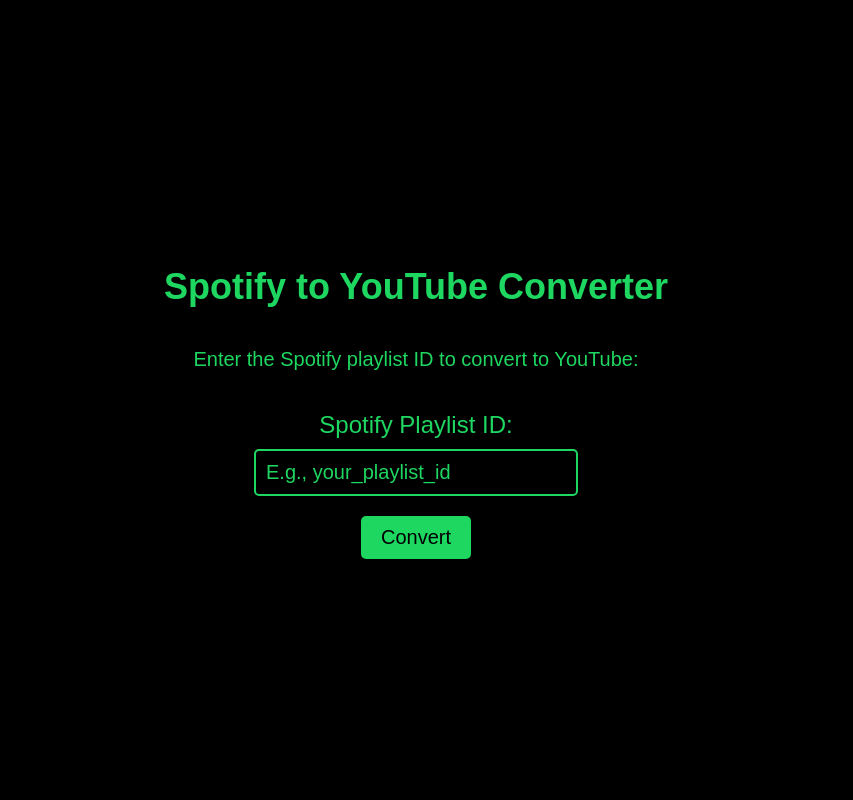
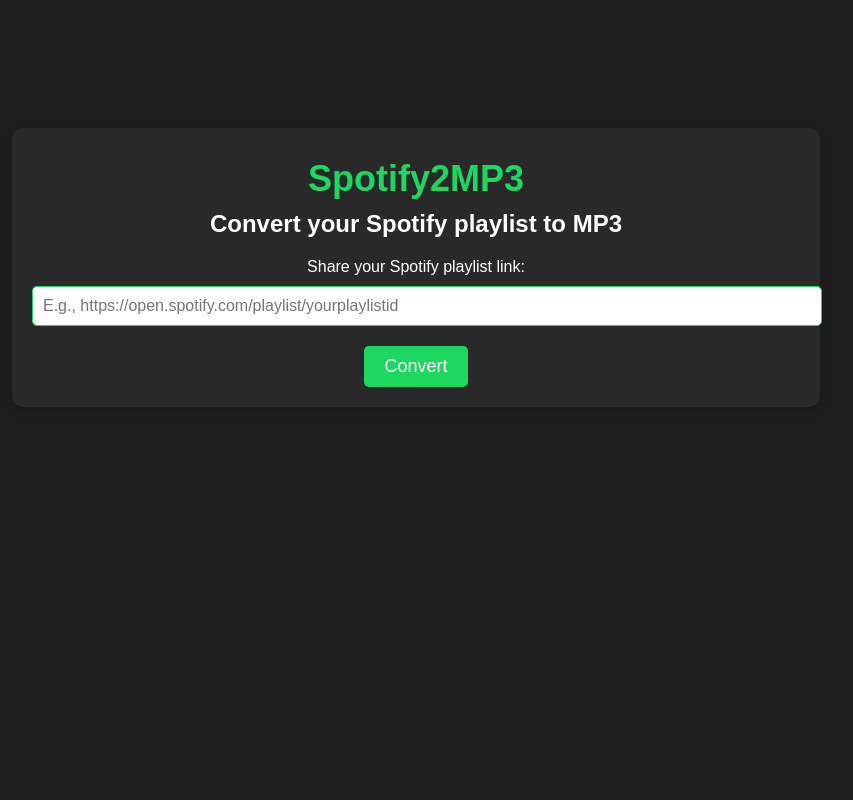
Before and after one commit to IgnatEduardo/SpotiTube-MP3-Converter, a Flask app: page / in a window 1280 px wide. Shown: the whole page, without its empty margins (224-1077 px from the left). Run offline with Flask 3, Linux system fonts and the light colour scheme; parts of the project's set-up code (start-up, migrations or seed data) failed here and were passed over.

Commit message:
fixed zip file bug + convert page + new style

```diff
--- a/flaskapp/app.py
+++ b/flaskapp/app.py
@@ -1,16 +1,15 @@
 from flask import Flask, render_template, request, send_file
 import os
-import json
+from pytube import YouTube
 from download_util import download_mp3
 from spotify_util import authenticate_spotify, get_playlist_tracks
 from youtube_util import search_youtube
 
 app = Flask(__name__)
 
-with open('config.json') as config_file:
-    config = json.load(config_file)
-
-YOUTUBE_API_KEY = os.environ.get('YOUTUBE_API_KEY', config.get('YOUTUBE_API_KEY', ''))
+def sanitize_filename(title):
+    # Replace spaces and special characters with underscores
+    return ''.join(c if c.isalnum() or c in '._-' else '_' for c in title)
 
 @app.route('/')
 def index():
@@ -18,43 +17,37 @@ def index():
 
 @app.route('/convert', methods=['POST'])
 def convert():
-    playlist_id = request.form['playlist_id']
-    download_path = 'downloads'  # Set your download directory
-    youtube_api_key = YOUTUBE_API_KEY
+    playlist_url = request.form['playlist_url']
+    #check the playlist url is the correct format https://open.spotify.com/playlist/yourplaylistid
+    playlist_url = playlist_url.split('playlist/')[1]
+    playlist_url = playlist_url.split('?')[0]
+    download_path = 'D://'  # Set your download directory
 
     if not os.path.exists(download_path):
         os.makedirs(download_path)
 
     spotify_client = authenticate_spotify()
-    playlist_tracks = get_playlist_tracks(spotify_client, playlist_id)
-
-    mp3_files = []
+    playlist_tracks = get_playlist_tracks(spotify_client, playlist_url)
 
     for track in playlist_tracks:
         track_name = track['track']['name']
         artist_name = track['track']['artists'][0]['name']
         search_query = f"{track_name} {artist_name} official audio"
 
+        youtube_urls = []
+
         try:
-            youtube_url = search_youtube(youtube_api_key, search_query)
+            youtube_url = search_youtube(search_query)
             if youtube_url:
-                mp3_file_path = download_mp3(youtube_url, download_path)
-                mp3_files.append(mp3_file_path)
+                youtube_urls.append(youtube_url)
             else:
                 print(f"Video not found for query: {search_query}")
         except Exception as e:
             print(f"An error occurred while searching for '{search_query}': {e}")
 
-    if mp3_files:
-        zip_file_path = os.path.join(download_path, 'downloaded_mp3.zip')
-        # Compress the downloaded MP3 files into a ZIP archive
-        import shutil
-        shutil.make_archive(zip_file_path[:-4], 'zip', download_path)
-
-        # Return the ZIP file as an attachment
-        return send_file(zip_file_path, as_attachment=True)
-
-    return "No MP3 files downloaded."
+        for youtube_url in youtube_urls:
+            download_mp3(youtube_url, download_path)
+    return render_template('convert.html')
 
 if __name__ == "__main__":
     app.run()
--- a/flaskapp/download_util.py
+++ b/flaskapp/download_util.py
@@ -1,9 +1,6 @@
 from pytube import YouTube
-import os
 
 def download_mp3(youtube_url, download_path):
     yt_video = YouTube(youtube_url)
     stream = yt_video.streams.filter(only_audio=True).first()
-    mp3_file_path = os.path.join(download_path, f'{yt_video.title}.mp3')
-    stream.download(output_path=download_path, filename=yt_video.title)
-    return mp3_file_path
+    stream.download(output_path=download_path)
--- a/flaskapp/static/style.css
+++ b/flaskapp/static/style.css
@@ -1,62 +1,81 @@
 body {
     font-family: Arial, sans-serif;
-    background-color: #000; /* Black background */
-    color: #1ED760; /* Spotify green text */
-    text-align: center;
+    background-color: #1e1e1e;
+    color: #fff;
     margin: 0;
     padding: 0;
-    height: 100vh;
-    display: flex;
-    flex-direction: column;
-    justify-content: center;
-    align-items: center;
+}
+
+.container {
+    text-align: center;
+    margin: 10% auto;
+    width: 60%;
+    background-color: #292929;
+    border-radius: 10px;
+    padding: 20px;
+    box-shadow: 0 4px 8px rgba(0, 0, 0, 0.2);
 }
 
 h1 {
     font-size: 36px;
-    margin-bottom: 20px;
+    margin: 10px 0;
+    color: #1ed760;
 }
 
-p {
-    font-size: 20px;
-    margin-bottom: 30px;
+h2 {
+    font-size: 24px;
+    margin: 10px 0;
 }
 
 form {
-    margin-top: 10px;
+    margin-top: 20px;
+    text-align: center;
 }
 
 label {
+    font-size: 16px;
     display: block;
-    font-size: 24px;
     margin-bottom: 10px;
 }
 
 input[type="text"] {
-    width: 300px;
+    width: 100%;
     padding: 10px;
-    font-size: 20px;
-    border: 2px solid #1ED760; /* Green border */
+    border: 1px solid #1ed760;
     border-radius: 5px;
+    font-size: 16px;
     margin-bottom: 20px;
-    background-color: #000; /* Black background */
-    color: #1ED760; /* Spotify green text */
-}
-
-input[type="text"]::placeholder {
-    color: #1ED760; /* Green placeholder text */
 }
 
 input[type="submit"] {
+    background-color: #1ed760;
+    color: #fff;
     padding: 10px 20px;
-    background-color: #1ED760; /* Spotify green button */
-    color: #000; /* Black text */
+    font-size: 18px;
     border: none;
-    font-size: 20px;
+    border-radius: 5px;
     cursor: pointer;
-    border-radius: 5px;
 }
 
 input[type="submit"]:hover {
-    background-color: #1DB954; /* Slightly darker green on hover */
+    background-color: #0e0e0e;
 }
+
+input[type="submit"]:focus {
+    outline: none;
+}
+
+.convert-more-button {
+    display: inline-block;
+    background-color: #1ed760;
+    color: #fff;
+    padding: 10px 20px;
+    font-size: 18px;
+    text-decoration: none;
+    border-radius: 5px;
+    margin-top: 20px;
+}
+
+.convert-more-button:hover {
+    background-color: #0e0e0e;
+}
--- a/flaskapp/templates/index.html
+++ b/flaskapp/templates/index.html
@@ -1,18 +1,20 @@
 <!DOCTYPE html>
 <html>
 <head>
-    <title>Spotify to YouTube Converter</title>
+    <title>Spotify2MP3</title>
     <link rel="stylesheet" type="text/css" href="static/style.css">
 </head>
 <body>
-    <h1>Spotify to YouTube Converter</h1>
-    <p>Enter the Spotify playlist ID to convert to YouTube:</p>
+    <div class="container">
+        <h1>Spotify2MP3</h1>
+        <h2>Convert your Spotify playlist to MP3</h2>
 
-    <form method="POST" action="/convert">
-        <label for="playlist_id">Spotify Playlist ID:</label>
-        <input type="text" id="playlist_id" name="playlist_id" required placeholder="E.g., your_playlist_id">
-        <br>
-        <input type="submit" value="Convert">
-    </form>
+        <form method="POST" action="/convert">
+            <label for="playlist_url">Share your Spotify playlist link:</label>
+            <input type="text" id="playlist_url" name="playlist_url" required placeholder="E.g., https://open.spotify.com/playlist/yourplaylistid">
+            <br>
+            <input type="submit" value="Convert">
+        </form>
+    </div>
 </body>
 </html>
```
Also changed, not shown: flaskapp/templates/convert.html (added, +13 -0 lines), flaskapp/youtube_util.py (+9 -2 lines).
